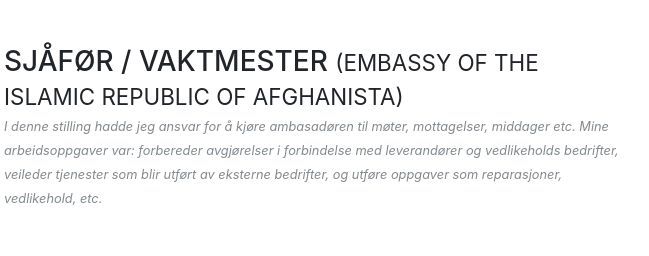
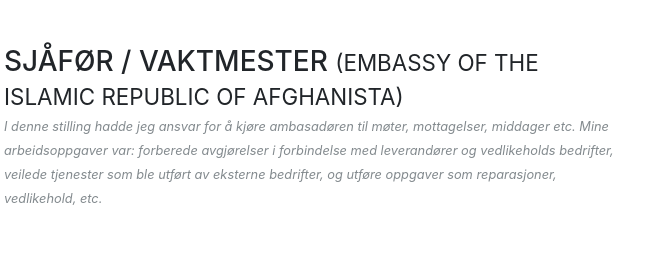
Before and after one commit to andriusbl/andriusbl.github.io, a website with bundled scripts: page index.html in a window 1280 px wide. Shown: the part 2850-3106 px from the top of the page, 316-965 px from the left. Built offline with nearby package versions, Linux system fonts and the light colour scheme; a web font is replaced by a local one.

Commit message:
Update index.html

```diff
--- a/index.html
+++ b/index.html
@@ -188,7 +188,7 @@
             <div class="resume-content mr-auto">
               <h3 class="mb-0">Sjåfør / Vaktmester <small>(Embassy of the Islamic Republic of Afghanista)</small></h3>
               <a href="img/embasyreferencies.pdf" target="_blank" style="color: #838A8E">
-                  <small><i>I denne stilling hadde jeg ansvar for å kjøre ambasadøren til møter, mottagelser, middager etc. Mine arbeidsoppgaver var: forbereder avgjørelser i forbindelse med leverandører og vedlikeholds bedrifter, veileder tjenester som blir utført av eksterne bedrifter, og utføre oppgaver som reparasjoner, vedlikehold, etc.
+                  <small><i>I denne stilling hadde jeg ansvar for å kjøre ambasadøren til møter, mottagelser, middager etc. Mine arbeidsoppgaver var: forberede avgjørelser i forbindelse med leverandører og vedlikeholds bedrifter, veilede tjenester som ble utført av eksterne bedrifter, og utføre oppgaver som reparasjoner, vedlikehold, etc.
               </i></small></a>
 
             </div>
```
